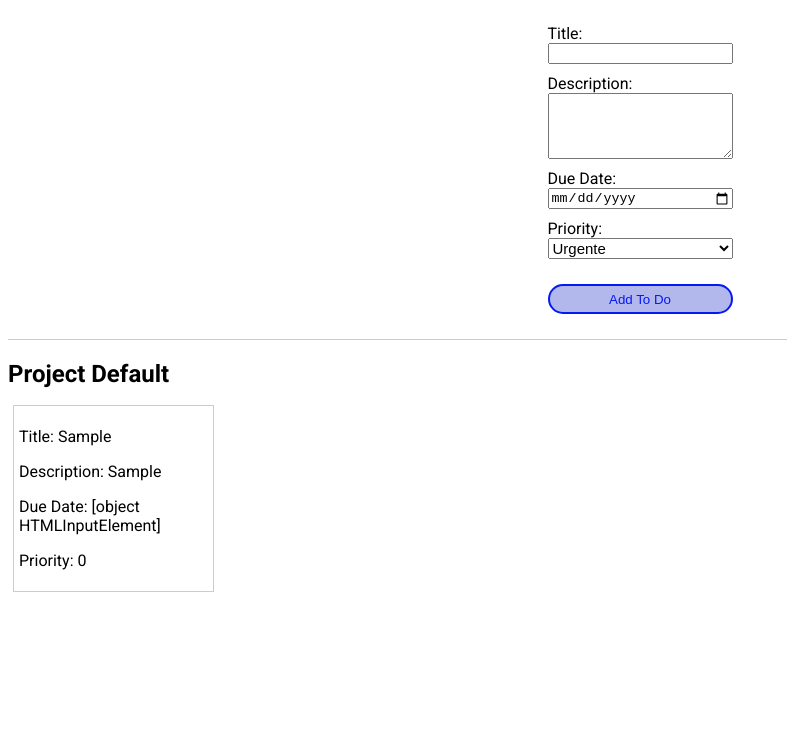
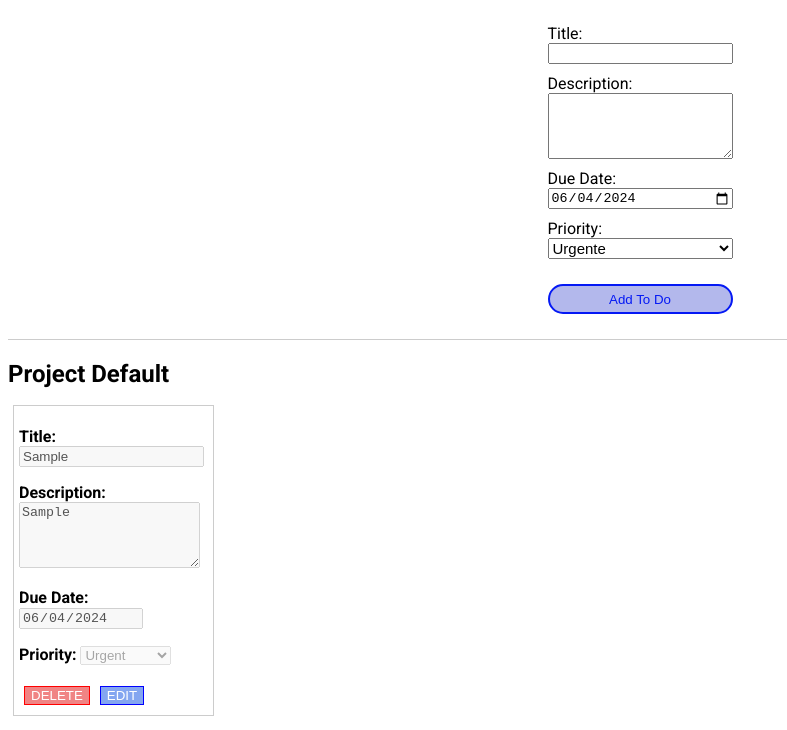
Before and after one commit to thalesleite/todo-list, a website built with webpack: page src/index.html in a window 1280 px wide. Both pictures are taken after typing "Sample", "Sample" into the empty fields and a click on the button "Add To Do". Shown: the part 70-800 px from the top of the page, without its empty margins (0-787 px from the left). Built offline with nearby package versions, Linux system fonts and the light colour scheme.

Commit message:
create edit, save and delete function fot to do task

```diff
--- a/src/css/project.css
+++ b/src/css/project.css
@@ -12,6 +12,34 @@
       border: 1px solid #ccc;
       margin: 5px;
       padding: 5px;
+
+      p {
+        font-weight: bold;
+      }
+
+      .btn-delete {
+        cursor: pointer;
+        background-color: rgb(240, 132, 132);
+        border: 1px solid red;
+        color: white;
+        margin: 5px;
+      }
+
+      .btn-edit {
+        cursor: pointer;
+        background-color: rgb(132, 166, 240);
+        border: 1px solid blue;
+        color: white;
+        margin: 5px;
+      }
+
+      .btn-save {
+        cursor: pointer;
+        background-color: rgb(80, 175, 91);
+        border: 1px solid green;
+        color: white;
+        margin: 5px;
+      }
     }
   }
 }
--- a/src/js/index.js
+++ b/src/js/index.js
@@ -8,8 +8,12 @@ import { format } from "date-fns"
 const formProject = document.getElementById("formProject")
 const projectsSection = document.querySelector("#projects")
 
-const dueDate = document.getElementById("dueDate")
-dueDate.value = format(new Date(), "yyyy-MM-dd")
+const today = format(new Date(), "yyyy-MM-dd")
+
+let dueDate = document.getElementById("dueDate")
+dueDate.value = today
+
+const priorities = ["Urgent", "Important", "Low priority", "Done"]
 
 const projects = getProjectsFromLocal()
 console.log("projects: ", projects)
@@ -22,6 +26,7 @@ formProject.addEventListener("submit", (e) => {
   const title = document.getElementById("title").value
   const description = document.getElementById("description").value
   const priority = document.getElementById("priority").value
+  dueDate = document.getElementById("dueDate").value
 
   if (title && description && dueDate && priority) {
     const todo = createTodo(title, description, dueDate, priority)
@@ -43,7 +48,7 @@ formProject.addEventListener("submit", (e) => {
 function clear() {
   document.getElementById("title").value = ""
   document.getElementById("description").value = ""
-  document.getElementById("dueDate").value = null
+  document.getElementById("dueDate").value = today
   document.getElementById("priority").value = "0"
 }
 
@@ -75,7 +80,7 @@ function updateProjects() {
   projectsSection.innerHTML = ""
 
   if (projects.length > 0) {
-    projects.forEach((project, index) => {
+    projects.forEach((project, idProject) => {
       const div = document.createElement("div")
       div.classList.add("project")
 
@@ -86,33 +91,112 @@ function updateProjects() {
       const divItems = document.createElement("div")
       divItems.classList.add("items")
 
-      project.items.forEach((item) => {
+      project.items.forEach((item, idItem) => {
         const divItem = document.createElement("div")
         divItem.classList.add("item")
 
+        const inputTitle = document.createElement("input")
+        inputTitle.value = item.title
+        inputTitle.disabled = true
         const pTitle = document.createElement("p")
-        pTitle.textContent = `Title: ${item.title}`
+        pTitle.textContent = `Title: `
+        pTitle.appendChild(inputTitle)
         divItem.appendChild(pTitle)
 
+        const inputDescription = document.createElement("textarea")
+        inputDescription.setAttribute("rows", "4")
+        inputDescription.value = item.description
+        inputDescription.disabled = true
         const pDescription = document.createElement("p")
-        pDescription.textContent = `Description: ${item.description}`
+        pDescription.textContent = `Description: `
+        pDescription.appendChild(inputDescription)
         divItem.appendChild(pDescription)
 
+        const inputDueDate = document.createElement("input")
+        inputDueDate.setAttribute("type", "date")
+        inputDueDate.value = item.dueDate
+        inputDueDate.disabled = true
         const pDueDate = document.createElement("p")
-        pDueDate.textContent = `Due Date: ${item.dueDate}`
+        pDueDate.textContent = `Due Date: `
+        pDueDate.appendChild(inputDueDate)
         divItem.appendChild(pDueDate)
 
+        const inputPriority = document.createElement("select")
+        for (let i = 0; i < priorities.length; i++) {
+          const option = document.createElement("option")
+          option.value = i
+          option.text = priorities[i]
+          inputPriority.appendChild(option)
+        }
+        inputPriority.value = item.priority
+        inputPriority.disabled = true
         const pPriority = document.createElement("p")
-        pPriority.textContent = `Priority: ${item.priority}`
+        pPriority.textContent = `Priority: `
+        pPriority.appendChild(inputPriority)
         divItem.appendChild(pPriority)
 
+        const btnSave = document.createElement("button")
+        btnSave.classList.add("btn-save")
+        btnSave.setAttribute("data-id", idItem)
+        btnSave.hidden = true
+        btnSave.textContent = "SAVE"
+        divItem.appendChild(btnSave)
+
+        const btnDelete = document.createElement("button")
+        btnDelete.classList.add("btn-delete")
+        btnDelete.setAttribute("data-id", idItem)
+        btnDelete.textContent = "DELETE"
+        divItem.appendChild(btnDelete)
+
+        const btnEdit = document.createElement("button")
+        btnEdit.classList.add("btn-edit")
+        btnEdit.textContent = "EDIT"
+        divItem.appendChild(btnEdit)
+
         divItems.appendChild(divItem)
+
+        btnSave.addEventListener("click", () => {
+          const index = btnSave.dataset.id
+          const item = projects[0].items[index]
+
+          item.setTitle(inputTitle.value)
+          item.setDescription(inputDescription.value)
+          item.setDueDate(inputDueDate.value)
+          item.setPriority(inputPriority.value)
+
+          inputTitle.disabled = true
+          inputDescription.disabled = true
+          inputDueDate.disabled = true
+          inputPriority.disabled = true
+
+          btnDelete.hidden = false
+          btnSave.hidden = true
+          updateProjects()
+        })
+
+        btnDelete.addEventListener("click", () => {
+          const index = btnDelete.dataset.id
+          projects[0].removeItem(index)
+          updateProjects()
+        })
+
+        btnEdit.addEventListener("click", () => {
+          inputTitle.disabled = false
+          inputDescription.disabled = false
+          inputDueDate.disabled = false
+          inputPriority.disabled = false
+
+          btnSave.hidden = false
+          btnDelete.hidden = true
+        })
       })
 
       div.appendChild(divItems)
       projectsSection.appendChild(div)
     })
+
+    localStorage.setItem("projects", JSON.stringify(projects))
   } else {
-    projectsSection.innerHTML = "No projects in to-do list"
+    projectsSection.innerHTML = ""
   }
 }
--- a/src/js/projectFactory.js
+++ b/src/js/projectFactory.js
@@ -8,8 +8,8 @@ export default function createProject(name) {
     addItem(item) {
       this.items.push(item)
     },
-    removeItem(item) {
-      console.log("item: ", item)
+    removeItem(index) {
+      this.items.splice(index, 1)
     },
   }
 }
```
